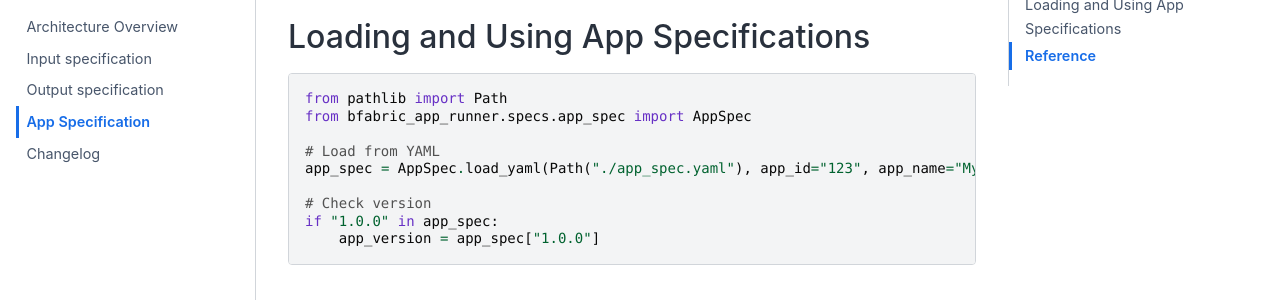
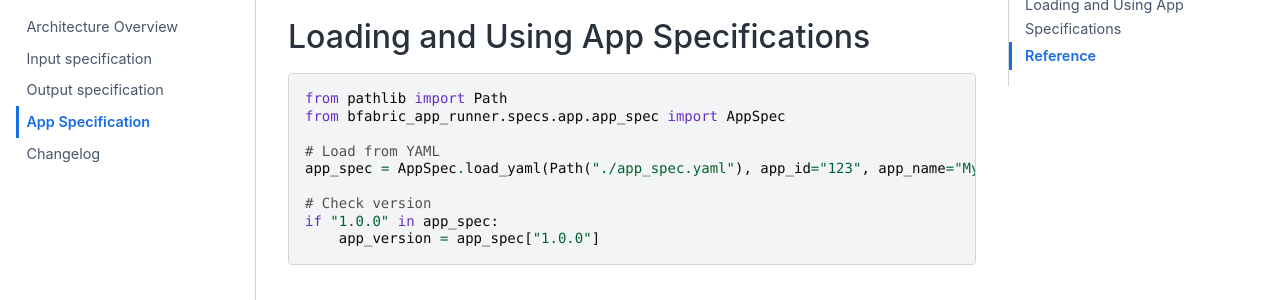
Before and after one commit to fgcz/bfabricPy, a Sphinx documentation site: the page built from bfabric_app_runner/docs/specs/app_specification.md, in a window 1280 px wide and 900 px high, scrolled down 2333 px. Shown: the part 196-496 px from the top of the window. Built offline with Sphinx 7.4.7 and the Sphinx Book theme 1.1.4, drawn with Linux system fonts in a browser that asks for light colours.

Commit message:
fix docs

````diff
--- a/bfabric_app_runner/docs/specs/app_specification.md
+++ b/bfabric_app_runner/docs/specs/app_specification.md
@@ -98,7 +98,7 @@ The `interpolate_config_strings` function processes all string values in the con
 
 ```python
 from pathlib import Path
-from bfabric_app_runner.specs.app_spec import AppSpec
+from bfabric_app_runner.specs.app.app_spec import AppSpec
 
 # Load from YAML
 app_spec = AppSpec.load_yaml(Path("./app_spec.yaml"), app_id="123", app_name="MyApp")
@@ -111,7 +111,7 @@ if "1.0.0" in app_spec:
 ## Reference
 
 ```{eval-rst}
-.. automodule:: bfabric_app_runner.specs.app_spec
+.. automodule:: bfabric_app_runner.specs.app.app_spec
     :members:
     :undoc-members:
     :show-inheritance:
````
